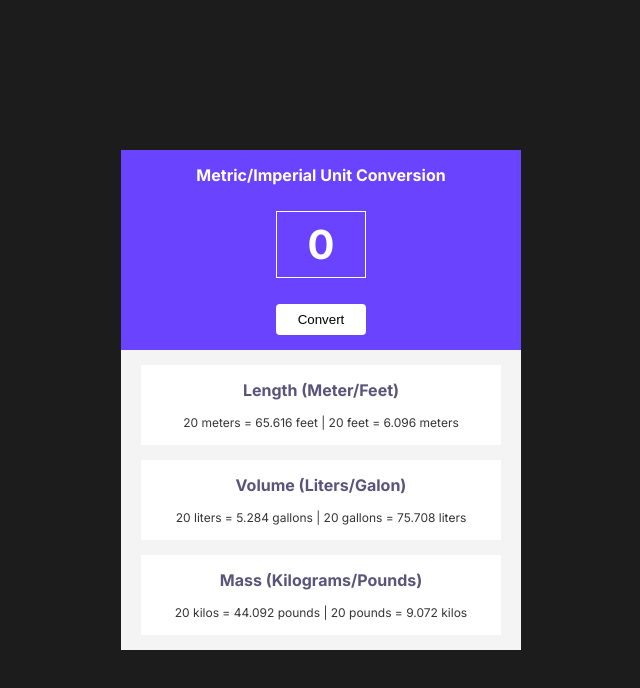
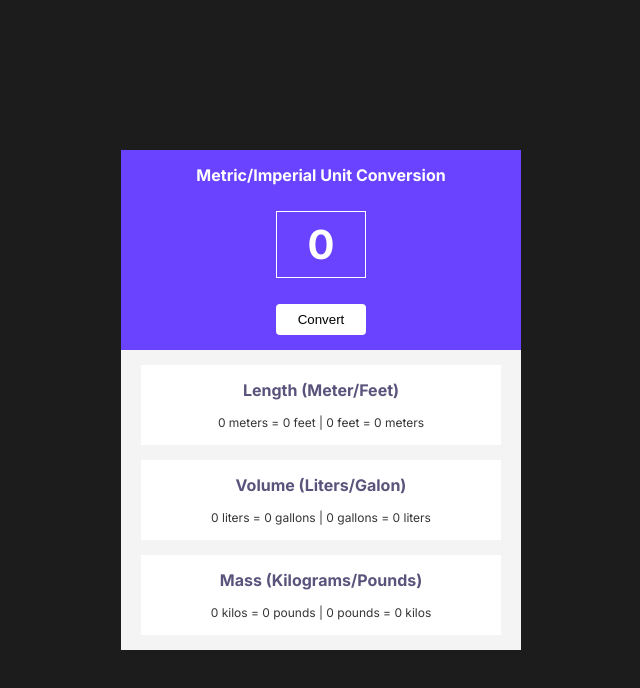
Before and after one commit to weimodein/unit-converter, a plain HTML site: page index.html in a window 1280 px wide. Shown: the whole page, without its empty margins (319-959 px from the left). Drawn offline with Linux system fonts and the light colour scheme.

Commit message:
reset unit conversion output values to default (0) in HTML

```diff
--- a/index.html
+++ b/index.html
@@ -24,21 +24,17 @@
         <div class="lower-section">
           <div id="length-card" class="result-card">
             <h3>Length (Meter/Feet)</h3>
-            <p id="length-output">
-              20 meters = 65.616 feet | 20 feet = 6.096 meters
-            </p>
+            <p id="length-output">0 meters = 0 feet | 0 feet = 0 meters</p>
           </div>
           <div id="volume-card" class="result-card">
             <h3>Volume (Liters/Galon)</h3>
             <p id="volume-output">
-              20 liters = 5.284 gallons | 20 gallons = 75.708 liters
+              0 liters = 0 gallons | 0 gallons = 0 liters
             </p>
           </div>
           <div id="mass-card" class="result-card">
             <h3>Mass (Kilograms/Pounds)</h3>
-            <p id="mass-output">
-              20 kilos = 44.092 pounds | 20 pounds = 9.072 kilos
-            </p>
+            <p id="mass-output">0 kilos = 0 pounds | 0 pounds = 0 kilos</p>
           </div>
         </div>
       </div>
```
